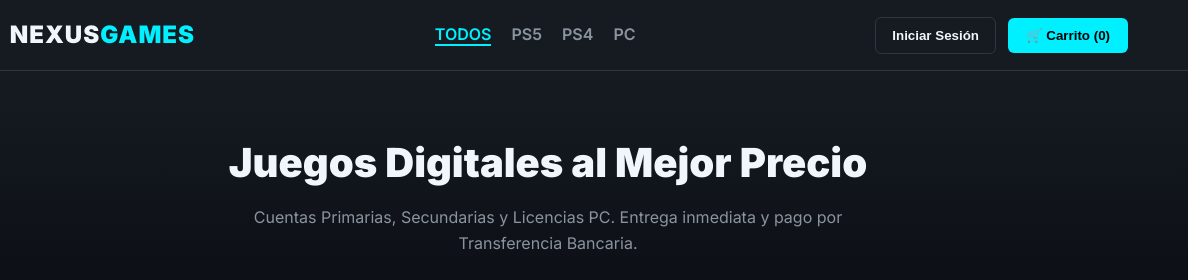
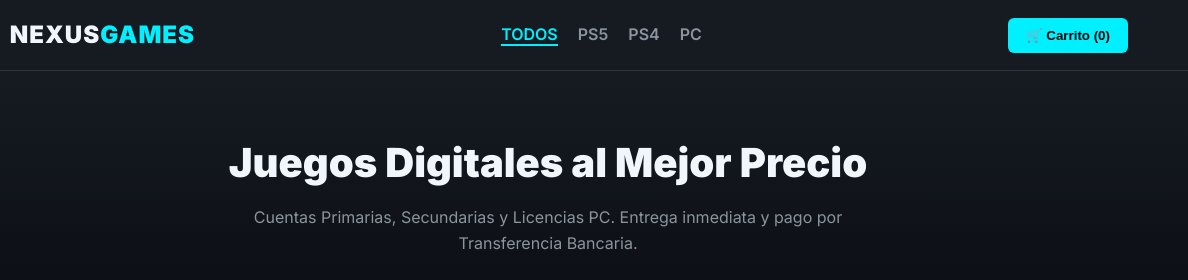
Before and after one commit to Fasst2/Nexus-Games, a website: page index.html in a window 1280 px wide. Shown: the top 280 px of the page, 92-1280 px from the left. Drawn offline with Linux system fonts and the light colour scheme.

Commit message:
Add files via upload

```diff
--- a/index.html
+++ b/index.html
@@ -37,7 +37,7 @@
             </nav>
 
             <div class="nav-actions">
-                <button class="btn-secondary" id="auth-btn" onclick="openAuthModal('login')">Iniciar Sesión</button>
+                <!-- Botón de autenticación ocultado para simplificar la compra -->
                 <button class="cart-button" id="cart-btn" onclick="toggleCartModal()">
                     🛒 Carrito (<span id="cart-count">0</span>)
                 </button>
```
